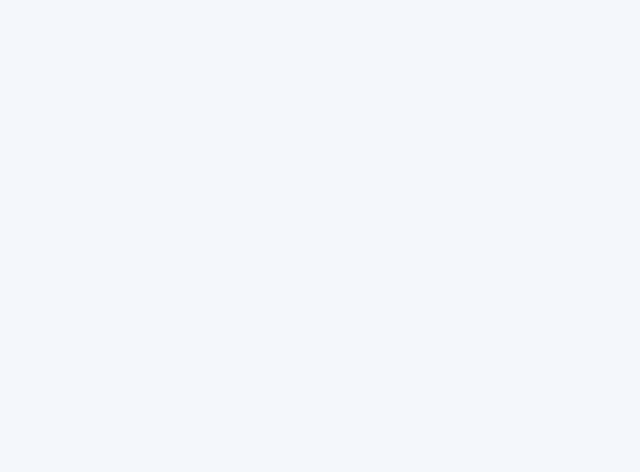
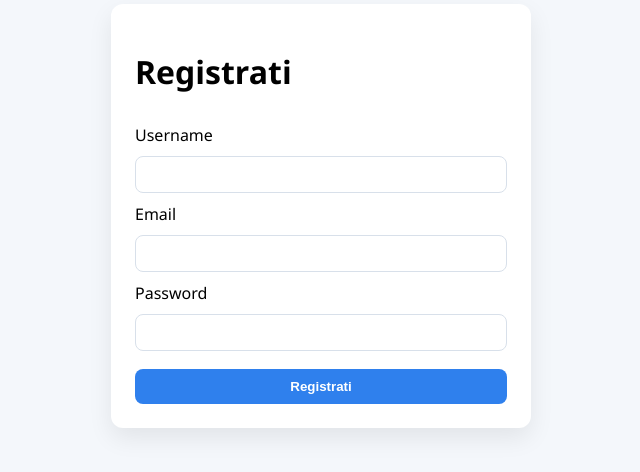
Before and after one commit to francescotorchia-cloud/CollectoVerse, a React (Vite) app in the folder frontend/: page /register in a window 1280 px wide. Before the commit this address had no page. Shown: the part 184-656 px from the top of the page, without its empty margins (319-959 px from the left). Built offline with nearby package versions, Linux system fonts and the light colour scheme.

Commit message:
inizio del componente register nel frontend e bug fixes

```diff
--- a/frontend/App.jsx
+++ b/frontend/App.jsx
@@ -1,6 +1,7 @@
 import { useState } from "react";
 import { BrowserRouter, Routes, Route} from 'react-router-dom';
-import { login } from "./components/authService.jsx";
+import { login } from "./components/login.jsx";
+import { Register } from "./components/register.jsx";
 
 export default function App() {
     return(
@@ -8,6 +9,7 @@ export default function App() {
             <BrowserRouter>
                     <Routes>
                         <Route Component={login} path="/login" />
+                        <Route Component={Register} path="/register" />
                     </Routes>
             </BrowserRouter>
         </>
--- /dev/null
+++ b/frontend/components/register.jsx
@@ -0,0 +1,66 @@
+import { useState } from 'react';
+
+
+
+export const Register= () => {
+    const [username, setUsername] = useState('');
+    const [email, setEmail] = useState('');
+    const [password, setPassword] = useState('');
+
+    const handleSubmit = async (event) => {
+        event.preventDefault();
+
+        try {
+            const res = await fetch(`http://localhost:8080/users/register`, {
+                method: "POST",
+                headers: {"Content-Type": "application/json"},
+                body: JSON.stringify({username, email, password}),
+            });
+
+            if (res.ok) {
+                const data = await res.json();
+                console.log("Registrazione avvenuta con successo:", data);
+                alert("Registrazione avvenuta con successo!");
+                // Qui potresti reindirizzare l'utente alla pagina di login
+            } else {
+                const errorData = await res.json().catch(() => ({ message: "Errore sconosciuto. Controlla la console del server." }));
+                console.error("Errore durante la registrazione:", errorData);
+                alert(`Errore durante la registrazione: ${errorData.message || 'Riprova più tardi.'}`);
+            }
+        } catch (error) {
+            console.error("Errore di rete o di connessione:", error);
+            alert("Errore di connessione. Assicurati che il server sia in esecuzione.");
+        }
+    }
+
+    return (
+        <main className="container">
+            <form className="card" onSubmit={handleSubmit}>
+                <h1>Registrati</h1>
+
+                <label>Username</label>
+                <input
+                    type="username"
+                    value={username}
+                    onChange={(event) => setUsername(event.target.value)}
+                    required
+                />
+                <label>Email</label>
+                <input
+                    type="email"
+                    value={email}
+                    onChange={(event) => setEmail(event.target.value)}
+                    required
+                />
+                <label>Password</label>
+                <input
+                    type="password"
+                    value={password}
+                    onChange={(event) => setPassword(event.target.value)}
+                    required
+                />
+                <button type="submit">Registrati</button>
+            </form>
+        </main>
+    )
+}
```
Also changed, not shown: frontend/components/login.jsx (renamed from frontend/components/authService.jsx), 2 other files (tests, documents, lock files or other folders).
